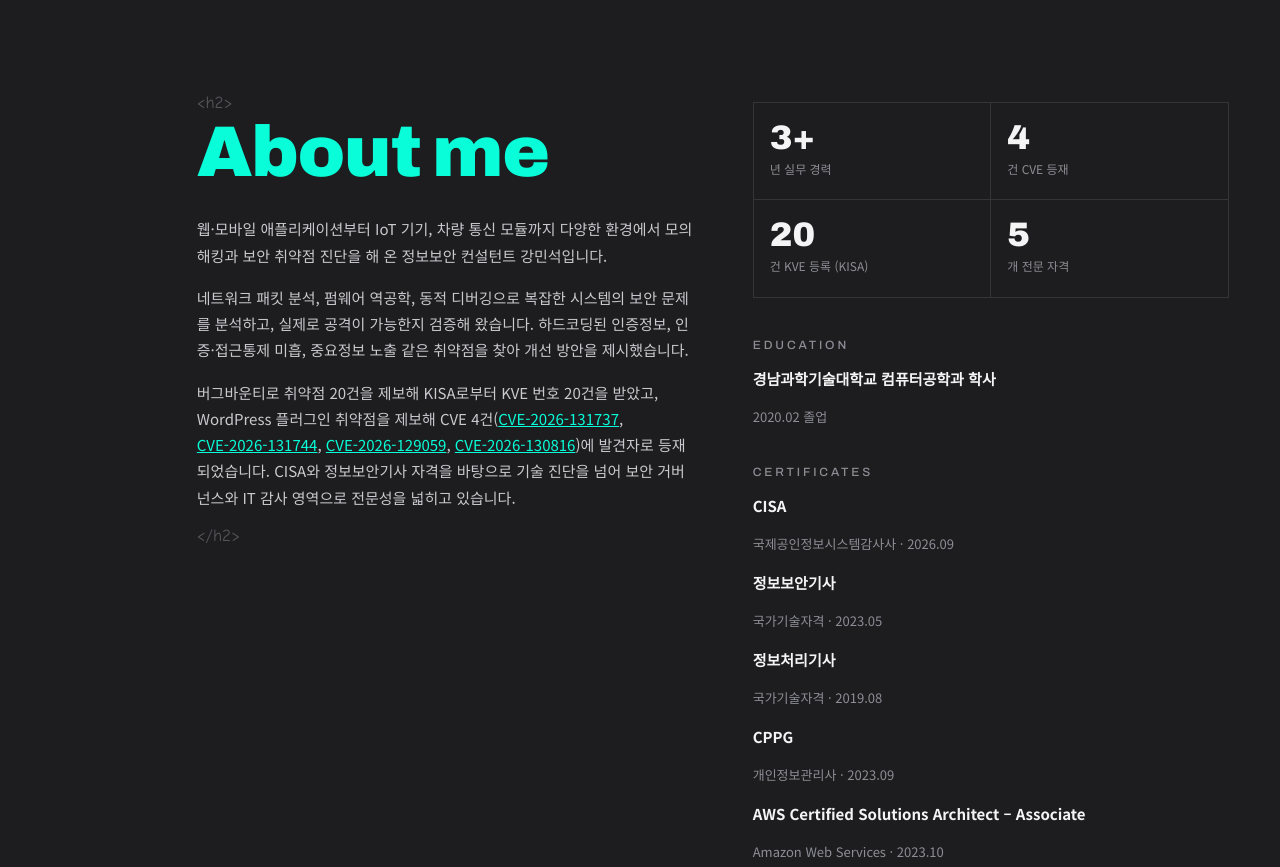
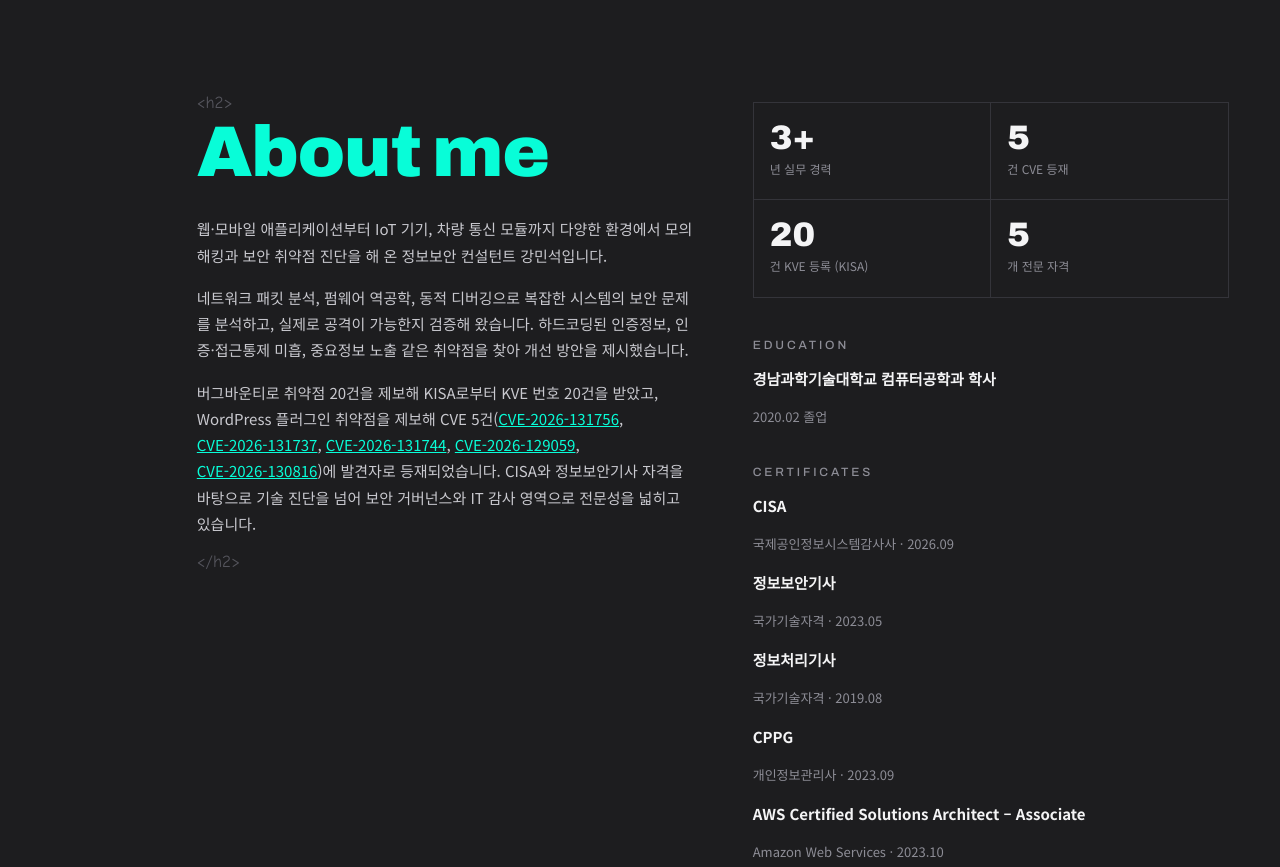
Before and after one commit to remembermepls/remembermepls.github.io, a plain HTML site: page index.html in a window 1280 px wide. Shown: the part 803-1670 px from the top of the page. Drawn offline with Linux system fonts and the light colour scheme; animation ran at ten frames a second; a web font is replaced by a local one.

Commit message:
Add CVE-2026-131756
Co-Authored-By: Claude Opus 5.5 <noreply@anthropic.com>
Claude-Session: https://claude.ai/code/session_01EsPrzYdwS13yWDB3J3hRFe

```diff
--- a/index.html
+++ b/index.html
@@ -127,7 +127,8 @@ h2{font-family:var(--display);font-weight:900;color:var(--mint);font-size:clamp(
 .card:hover h3{color:var(--pink)}
 
 /* cve */
-.vulns{display:grid;grid-template-columns:repeat(2,minmax(0,1fr));gap:14px;max-width:1100px}
+.vulns{display:grid;grid-template-columns:repeat(3,minmax(0,1fr));gap:14px;max-width:1100px}
+@media (max-width:1100px){.vulns{grid-template-columns:repeat(2,minmax(0,1fr))}}
 @media (max-width:760px){.vulns{grid-template-columns:minmax(0,1fr)}}
 .vuln{border:1px solid var(--line);padding:24px;display:flex;flex-direction:column;gap:10px;text-decoration:none;transition:background .25s,border-color .25s}
 .vuln:hover{background:var(--panel);border-color:var(--mint)}
@@ -248,14 +249,14 @@ footer{padding-block:28px 40px;color:var(--faint);font-size:12px}
         <div class="lead">
           <p>웹·모바일 애플리케이션부터 IoT 기기, 차량 통신 모듈까지 다양한 환경에서 모의해킹과 보안 취약점 진단을 해 온 정보보안 컨설턴트 강민석입니다.</p>
           <p>네트워크 패킷 분석, 펌웨어 역공학, 동적 디버깅으로 복잡한 시스템의 보안 문제를 분석하고, 실제로 공격이 가능한지 검증해 왔습니다. 하드코딩된 인증정보, 인증·접근통제 미흡, 중요정보 노출 같은 취약점을 찾아 개선 방안을 제시했습니다.</p>
-          <p>버그바운티로 취약점 20건을 제보해 KISA로부터 KVE 번호 20건을 받았고, WordPress 플러그인 취약점을 제보해 CVE 4건(<a href="#cve" style="color:var(--mint);white-space:nowrap">CVE-2026-131737</a>, <a href="#cve" style="color:var(--mint);white-space:nowrap">CVE-2026-131744</a>, <a href="#cve" style="color:var(--mint);white-space:nowrap">CVE-2026-129059</a>, <a href="#cve" style="color:var(--mint);white-space:nowrap">CVE-2026-130816</a>)에 발견자로 등재되었습니다. CISA와 정보보안기사 자격을 바탕으로 기술 진단을 넘어 보안 거버넌스와 IT 감사 영역으로 전문성을 넓히고 있습니다.</p>
+          <p>버그바운티로 취약점 20건을 제보해 KISA로부터 KVE 번호 20건을 받았고, WordPress 플러그인 취약점을 제보해 CVE 5건(<a href="#cve" style="color:var(--mint);white-space:nowrap">CVE-2026-131756</a>, <a href="#cve" style="color:var(--mint);white-space:nowrap">CVE-2026-131737</a>, <a href="#cve" style="color:var(--mint);white-space:nowrap">CVE-2026-131744</a>, <a href="#cve" style="color:var(--mint);white-space:nowrap">CVE-2026-129059</a>, <a href="#cve" style="color:var(--mint);white-space:nowrap">CVE-2026-130816</a>)에 발견자로 등재되었습니다. CISA와 정보보안기사 자격을 바탕으로 기술 진단을 넘어 보안 거버넌스와 IT 감사 영역으로 전문성을 넓히고 있습니다.</p>
         </div>
         <span class="tag">&lt;/h2&gt;</span>
       </div>
       <div>
         <div class="facts about-facts" style="margin-top:8px">
           <div><b>3+</b><span>년 실무 경력</span></div>
-          <div><b>4</b><span>건 CVE 등재</span></div>
+          <div><b>5</b><span>건 CVE 등재</span></div>
           <div><b>20</b><span>건 KVE 등록 (KISA)</span></div>
           <div><b>5</b><span>개 전문 자격</span></div>
         </div>
@@ -396,10 +397,11 @@ const CAREER=[
    "Android 앱 역공학·동적 분석으로 인증정보 저장, 앱 무결성, 디버깅 방어체계 검증",
    "MQTT, WebSocket, WebRTC 등 실시간 통신 프로토콜의 인증·접근통제 취약점 분석",
    "취약점 재현과 영향도 분석을 바탕으로 기술적 대응 방안과 보안 개선 보고서 작성",
-   "버그바운티로 취약점 20건 제보, KISA KVE 20건 등록 (핵더챌린지 17건, 화이트햇투게더 3건)","WordPress 플러그인 취약점 4건 CVE 등재 (CVE-2026-131737, CVE-2026-131744, CVE-2026-129059, CVE-2026-130816)"],
+   "버그바운티로 취약점 20건 제보, KISA KVE 20건 등록 (핵더챌린지 17건, 화이트햇투게더 3건)","WordPress 플러그인 취약점 5건 CVE 등재 (CVE-2026-131756, CVE-2026-131737, CVE-2026-131744, CVE-2026-129059, CVE-2026-130816)"],
   tags:["Python","Kali Linux","Android","Burp Suite","Frida"]}
 ];
 const VULNS=[
+ {id:"CVE-2026-131756",title:"WordPress EventPrime 플러그인 ≤ 4.3.9.0 접근통제 미흡 (Broken Access Control)",tags:["CWE-862 Missing Authorization","EventPrime"],sev:"CVSS 5.3 Medium",date:"2026.11 공개 · Patchstack",url:"https://www.cve.org/CVERecord?id=CVE-2026-131756"},
  {id:"CVE-2026-131737",title:"WordPress Car Rental Manager 플러그인 ≤ 1.5.7 접근통제 미흡 (Broken Access Control)",tags:["CWE-862 Missing Authorization","Magepeople"],sev:"CVSS 5.3 Medium",date:"2026.11 공개 · Patchstack",url:"https://www.cve.org/CVERecord?id=CVE-2026-131737"},
  {id:"CVE-2026-131744",title:"WordPress Church Admin 플러그인 ≤ 5.1.11 접근통제 미흡 (Broken Access Control)",tags:["CWE-862 Missing Authorization","Andy Moyle"],sev:"CVSS 4.3 Medium",date:"2026.11 공개 · Patchstack",url:"https://www.cve.org/CVERecord?id=CVE-2026-131744"},
  {id:"CVE-2026-129059",title:"WordPress Sunshine Photo Cart 플러그인 ≤ 3.8.1 접근통제 미흡 (Broken Access Control)",tags:["CWE-862 Missing Authorization","WP Sunshine"],sev:"CVSS 5.3 Medium",date:"2026.11 공개 · Patchstack",url:"https://www.cve.org/CVERecord?id=CVE-2026-129059"},
@@ -432,7 +434,7 @@ const WORK=[
  {yr:"2026",t:"IPTV 셋톱박스 보안 취약점 분석",d:"펌웨어와 네트워크 프로토콜을 분석해 원격 제어 기능, 인증정보 처리, 중요정보 노출 가능성을 검증했습니다. DIAL, SNMP, RTSP와 관리자 API에서 인증·접근통제 미흡과 암호화 키 관리 취약점을 발견했습니다.",tags:["Linux","Wireshark","SNMP","RTSP","Python","Firmware"]},
  {yr:"2026",t:"차량 통신 모듈 보안 진단",d:"차량 통신 모듈의 네트워크 구조와 명령 처리 과정을 분석해 명령어 삽입과 비인가 제어 가능성을 검증했습니다. 공격 시나리오를 재현해 영향도를 평가하고 대응 방안을 도출했습니다.",tags:["Network Analysis","Python","Embedded Security"]},
  {yr:"2024 — 2025",t:"웹 · 모바일 애플리케이션 취약점 분석",d:"인증·인가 미흡, XSS, 중요정보 노출, 취약한 인증정보 관리 등을 분석했습니다. 재현 결과로 위험도를 평가하고 개발·운영 환경에 맞는 개선 방안을 제시했습니다.",tags:["Burp Suite","Frida","JavaScript","Android","OWASP"]},
- {yr:"지속 활동",t:"버그바운티 · 취약점 연구",d:"여러 서비스와 시스템의 취약점을 연구하고 제보하고 있습니다. KISA 버그바운티(핵더챌린지, 화이트햇투게더)로 KVE 20건을 등록했고, Patchstack을 통해 CVE 4건에 발견자로 등재되었습니다.",tags:["Web Security","Vulnerability Research","Python"]}
+ {yr:"지속 활동",t:"버그바운티 · 취약점 연구",d:"여러 서비스와 시스템의 취약점을 연구하고 제보하고 있습니다. KISA 버그바운티(핵더챌린지, 화이트햇투게더)로 KVE 20건을 등록했고, Patchstack을 통해 CVE 5건에 발견자로 등재되었습니다.",tags:["Web Security","Vulnerability Research","Python"]}
 ];
 
 /* ===== render ===== */
```
